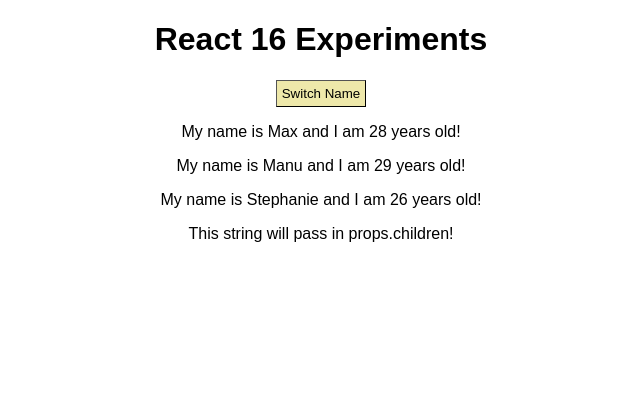
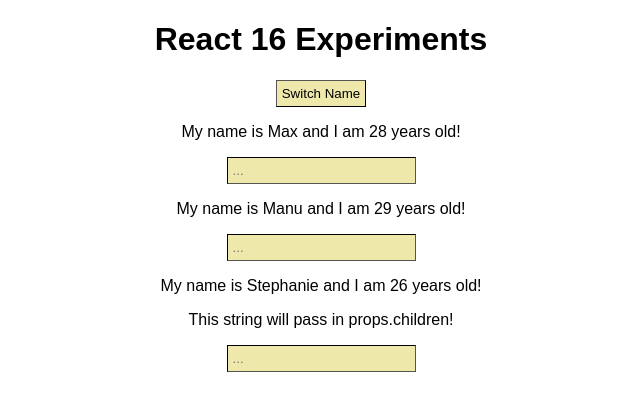
Before and after one commit to rivermanvr/react-16-rampup, a React (Create React App) app: page / in a window 1280 px wide. Shown: the top 410 px of the page, without its empty margins (319-959 px from the left). Built offline with nearby package versions, Linux system fonts and the light colour scheme.

Commit message:
added an input box element

```diff
--- a/src/App.css
+++ b/src/App.css
@@ -1,7 +1,7 @@
 .App {
   text-align: center;
 }
-.button {
+.visible {
   border-color: black;
   border-width: 1px;
   padding: 5px;
--- a/src/App.js
+++ b/src/App.js
@@ -27,7 +27,7 @@
       <div className="App">
         <h1>React 16 Experiments</h1>
         <button
-          className="button"
+          className="visible"
           onClick={ this.switchNameHandler.bind(this, 'Maximilian-btn') }>
           Switch Name
         </button>
--- a/src/Person/Person.js
+++ b/src/Person/Person.js
@@ -7,6 +7,7 @@
         My name is { name } and I am { age } years old!
       </p>
       <p>{ children }</p>
+      <input type="text" placeholder="..." className="visible" />
     </div>
   )
 }
```
